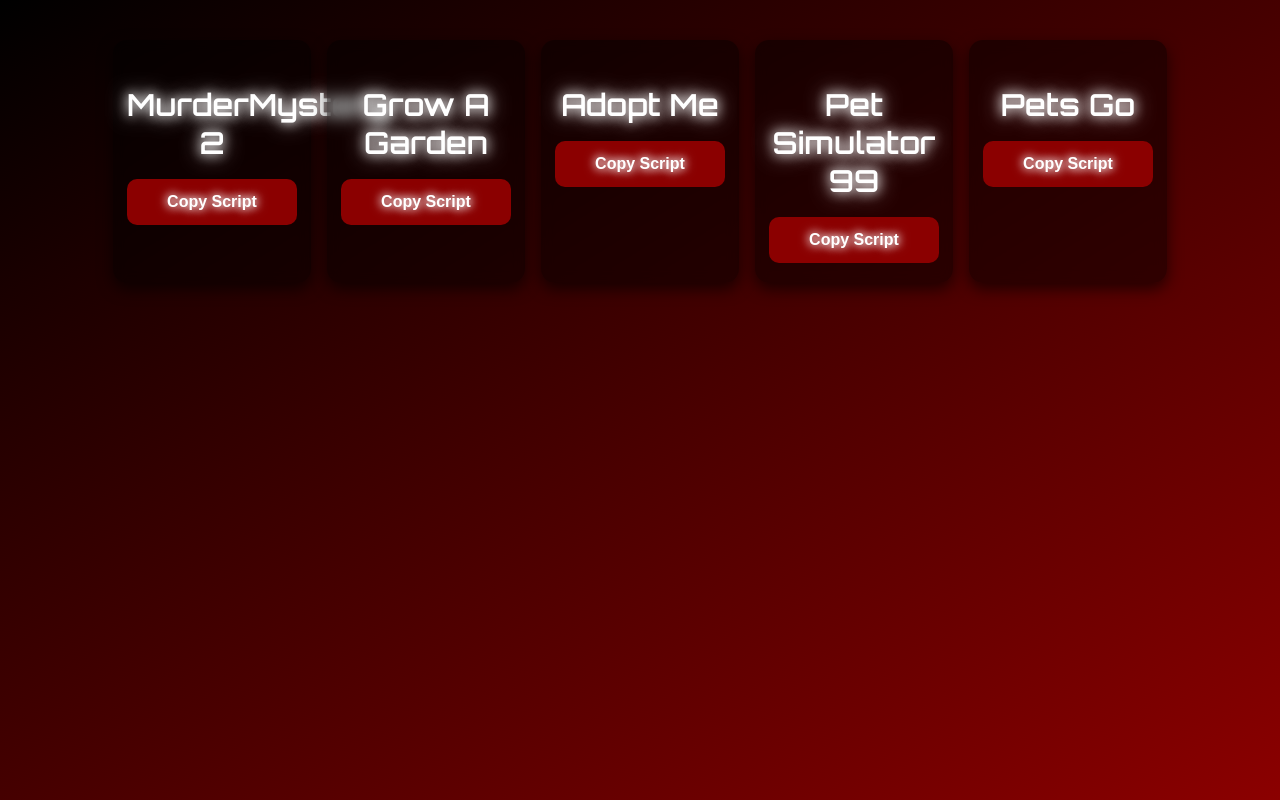
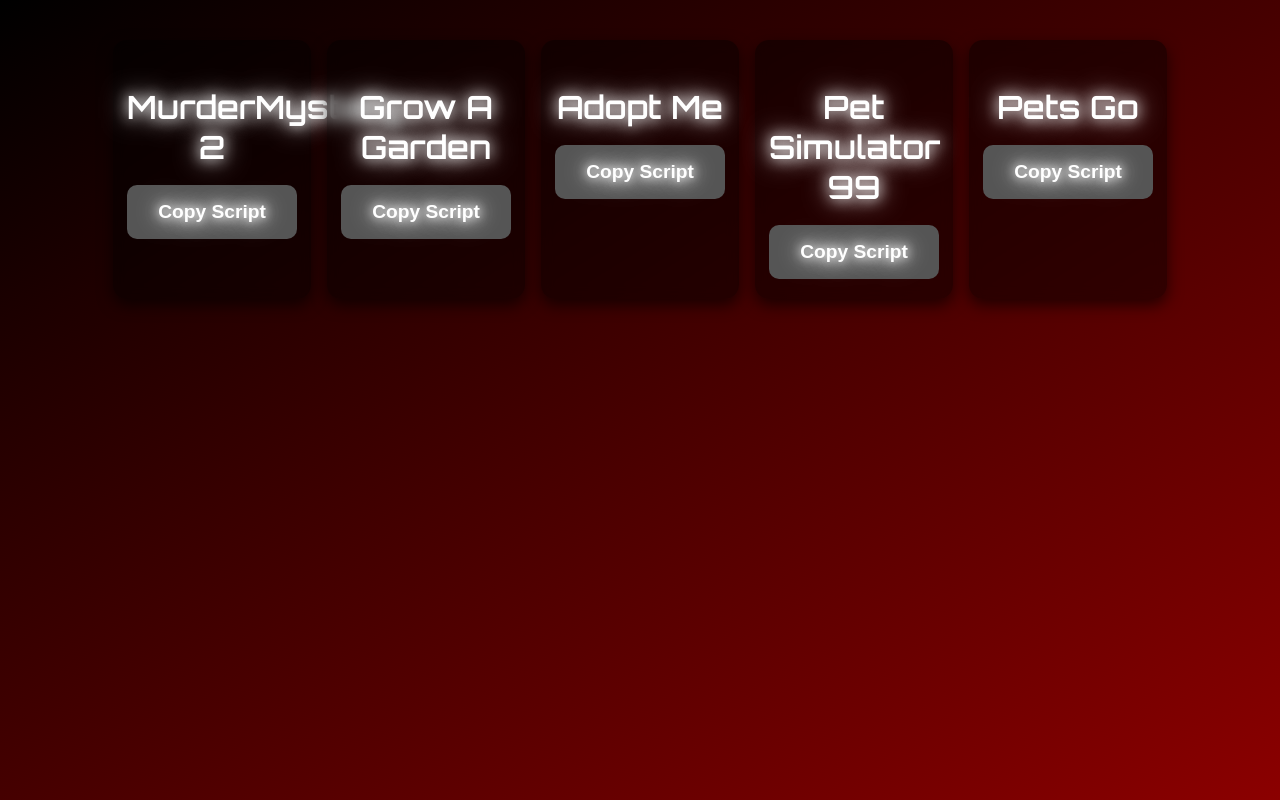
Before and after one commit to 911shift/911shift.github.io, a plain HTML site: page index.html in a window 1280 px wide. Drawn offline with Linux system fonts and the light colour scheme.

Commit message:
Update index.html

```diff
--- a/index.html
+++ b/index.html
@@ -25,7 +25,7 @@
       color: #00ff88;
       padding: 12px 28px;
       border-radius: 8px;
-      box-shadow: 0 0 15px #00ff88, 0 0 5px #00ff88;
+      box-shadow: 0 0 18px #00ff88, 0 0 6px #00ff88;
       font-size: 1em;
       white-space: nowrap;
       opacity: 0;
@@ -62,34 +62,34 @@
     }
 
     .card h2 {
-      font-size: 1.9em;
+      font-size: 2em;
       margin-bottom: 18px;
       color: #ffffff;
-      text-shadow: 0 0 12px rgba(255, 255, 255, 1),
-                   0 0 20px rgba(255, 255, 255, 0.85);
+      text-shadow: 0 0 14px rgba(255, 255, 255, 1),
+                   0 0 26px rgba(255, 255, 255, 0.95);
     }
 
     .card button {
-      background-color: #8B0000;
-      color: #fff;
+      background-color: #555555;
+      color: #ffffff;
       border: none;
-      padding: 14px 0;
+      padding: 16px 0;
       width: 100%;
       border-radius: 10px;
-      font-size: 1em;
+      font-size: 1.2em;
       font-weight: bold;
       cursor: pointer;
       transition: background 0.2s ease, transform 0.15s ease, color 0.15s ease, text-shadow 0.2s ease;
-      text-shadow: 0 0 8px #ffffff, 0 0 12px #ffffff;
+      text-shadow: 0 0 10px #ffffff, 0 0 18px #ffffff, 0 0 26px #ffffff;
     }
 
     .card button.green-glow {
       color: #00ff88 !important;
-      text-shadow: 0 0 12px #00ff88, 0 0 20px #00ff88;
+      text-shadow: 0 0 14px #00ff88, 0 0 24px #00ff88, 0 0 34px #00ff88;
     }
 
     .card button:hover {
-      background-color: #ff0000;
+      background-color: #666666;
     }
 
     @media (max-width: 600px) {
@@ -134,20 +134,20 @@
   <script>
     function copyToClipboard(text, button) {
       navigator.clipboard.writeText(text).then(function () {
-        // 卡片缩放动画
+        // 放大动画
         const card = button.closest('.card');
         card.style.transform = 'scale(1.08)';
         setTimeout(() => {
           card.style.transform = 'scale(1)';
         }, 150);
 
-        // 按钮文字变绿光
+        // 按钮绿光字效果
         button.classList.add('green-glow');
         setTimeout(() => {
           button.classList.remove('green-glow');
         }, 1500);
 
-        // 弹窗通知
+        // 顶部提示
         const notification = document.getElementById('notification');
         notification.classList.add('show');
         setTimeout(() => {
```
